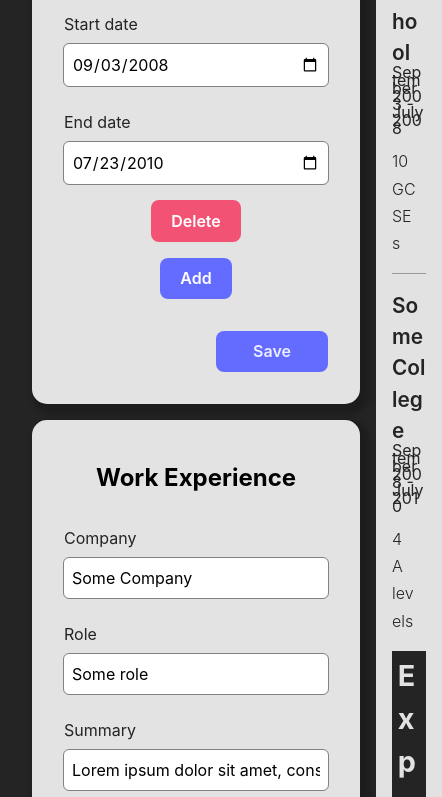
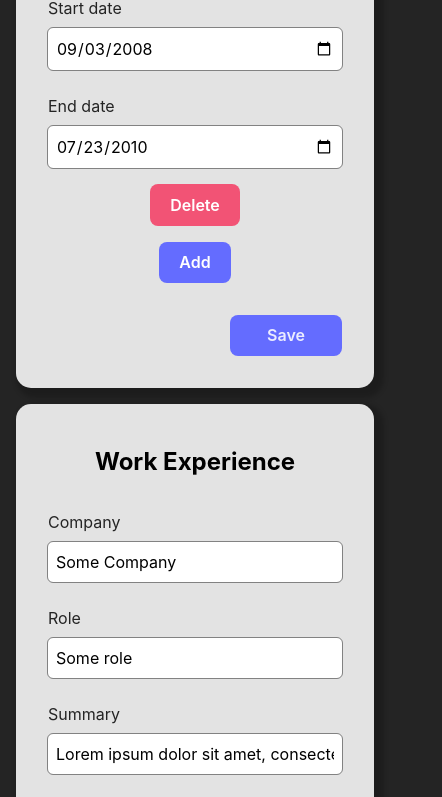
Before and after one commit to rubicon2/odin-cv-app, a React (Vite) app: page / in a window 390 px wide. Shown: the part 1459-2256 px from the top of the page, 442 px wide, since content can reach past the window. Built offline with nearby package versions, Linux system fonts and the light colour scheme.

Commit message:
Improve layout at small screen sizes

```diff
--- a/src/App.css
+++ b/src/App.css
@@ -32,3 +32,14 @@
   text-align: left;
   color: var(--dark-color);
 }
+
+@media (max-width: 850px) {
+  #root {
+    padding: 1rem;
+  }
+
+  .app-container {
+    display: flex;
+    flex-direction: column;
+  }
+}
--- a/src/components/EducationPreview/index.css
+++ b/src/components/EducationPreview/index.css
@@ -16,5 +16,5 @@
 
 .cv-education-preview-qualifications {
   margin-top: 1em;
-  max-width: 70%;
+  max-width: 35em;
 }
--- a/src/components/WorkPreview/index.css
+++ b/src/components/WorkPreview/index.css
@@ -12,5 +12,5 @@
 
 .cv-work-preview-duties {
   margin-top: 1em;
-  max-width: 70%;
+  max-width: 30em;
 }
```
